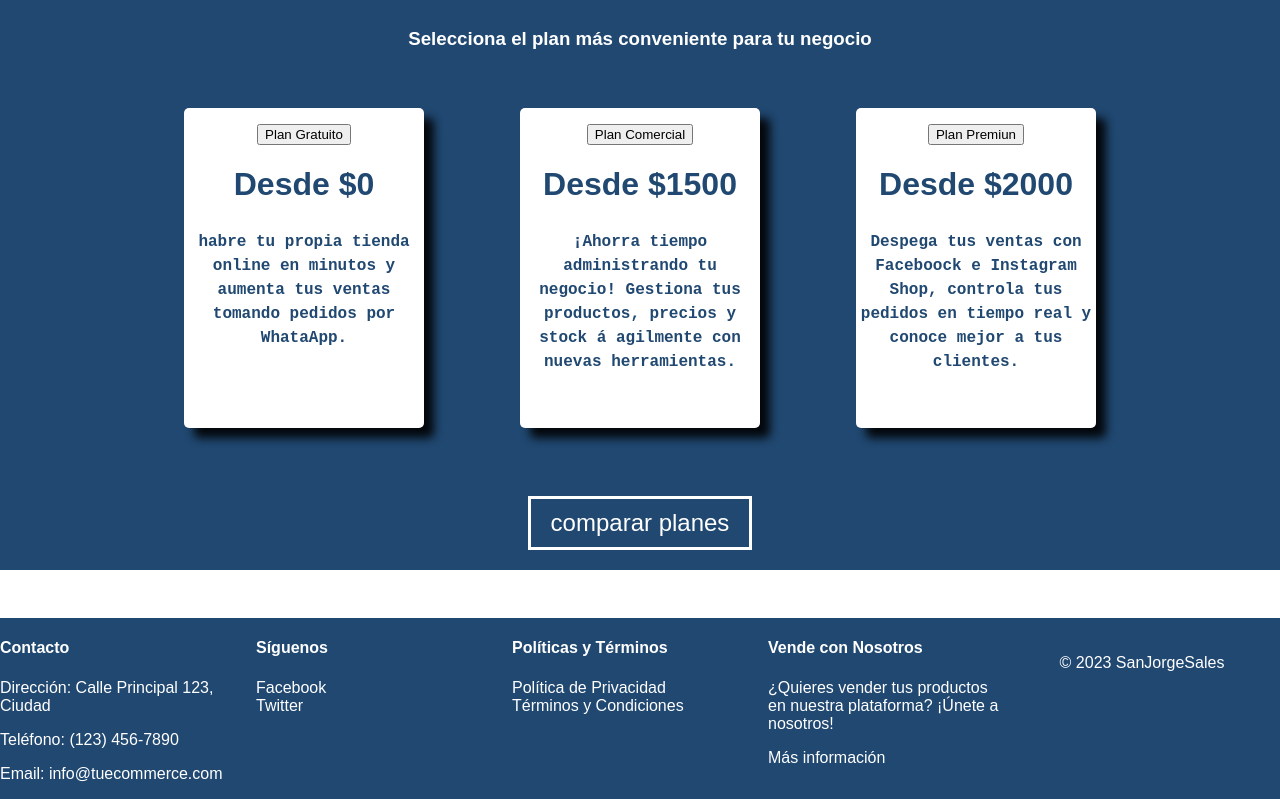
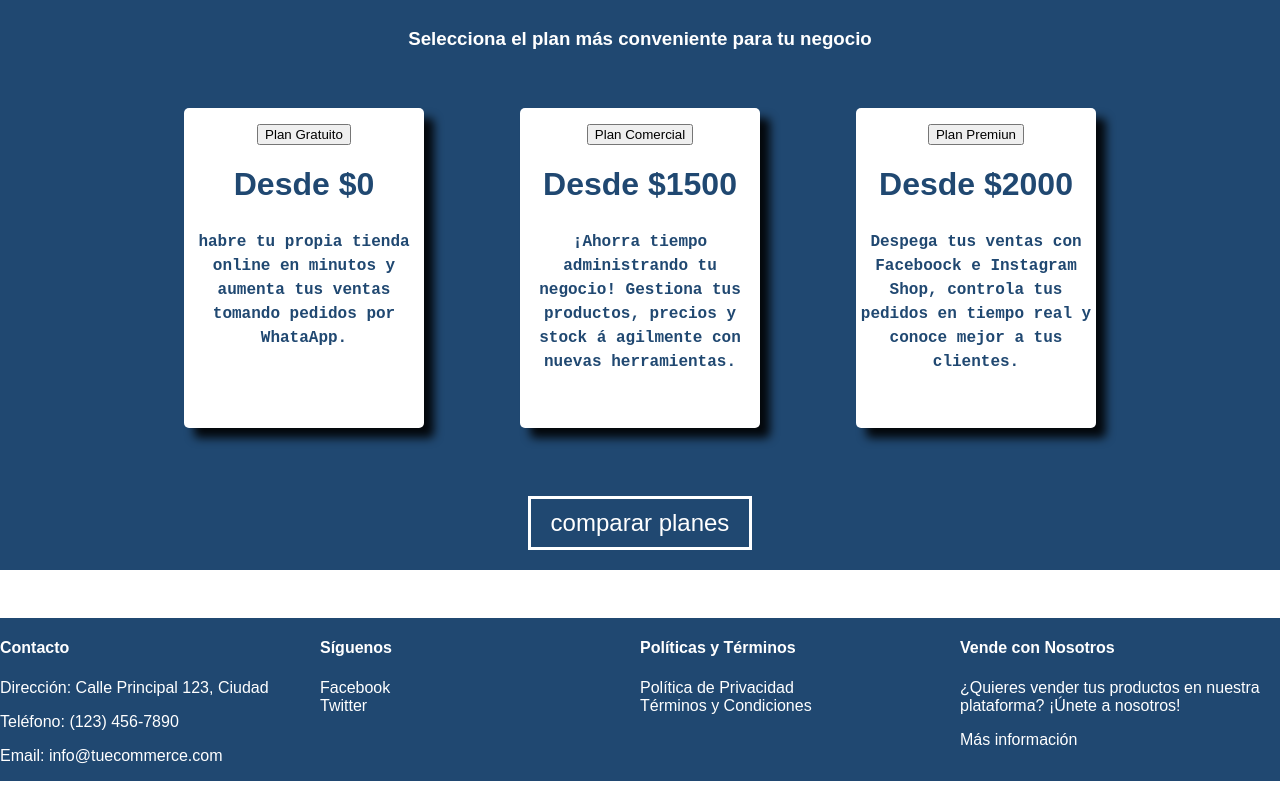
Before and after one commit to WalterHorst/SanJorgeSales, a React (Vite) app in the folder Client/: page / in a window 1280 px wide. Shown: the part 2776-3575 px from the top of the page. Built offline with nearby package versions, Linux system fonts and the light colour scheme.

Commit message:
adios copyrigth

```diff
--- a/Client/src/components/Footer/Footer.css
+++ b/Client/src/components/Footer/Footer.css
@@ -9,7 +9,7 @@
 
 .footer div {
   flex: 1;
-  margin-right: 20px;
+
 }
 
 .footer nav {
@@ -26,8 +26,3 @@
 .footer h4 {
   color: #fff;
 }
-
-.copyrigth {
-  margin-top: 20px;
-  text-align: center;
-}
--- a/Client/src/components/Footer/Footer.jsx
+++ b/Client/src/components/Footer/Footer.jsx
@@ -47,9 +47,9 @@ const Footer = () => {
           <a href="/vende">Más información</a>
         </p>
       </div>
-      <div className="copyrigth">
+      {/* <div className="copyrigth">
         <p>&copy; 2023 SanJorgeSales </p>
-      </div>
+      </div> */}
     </footer>
   );
 };
```
